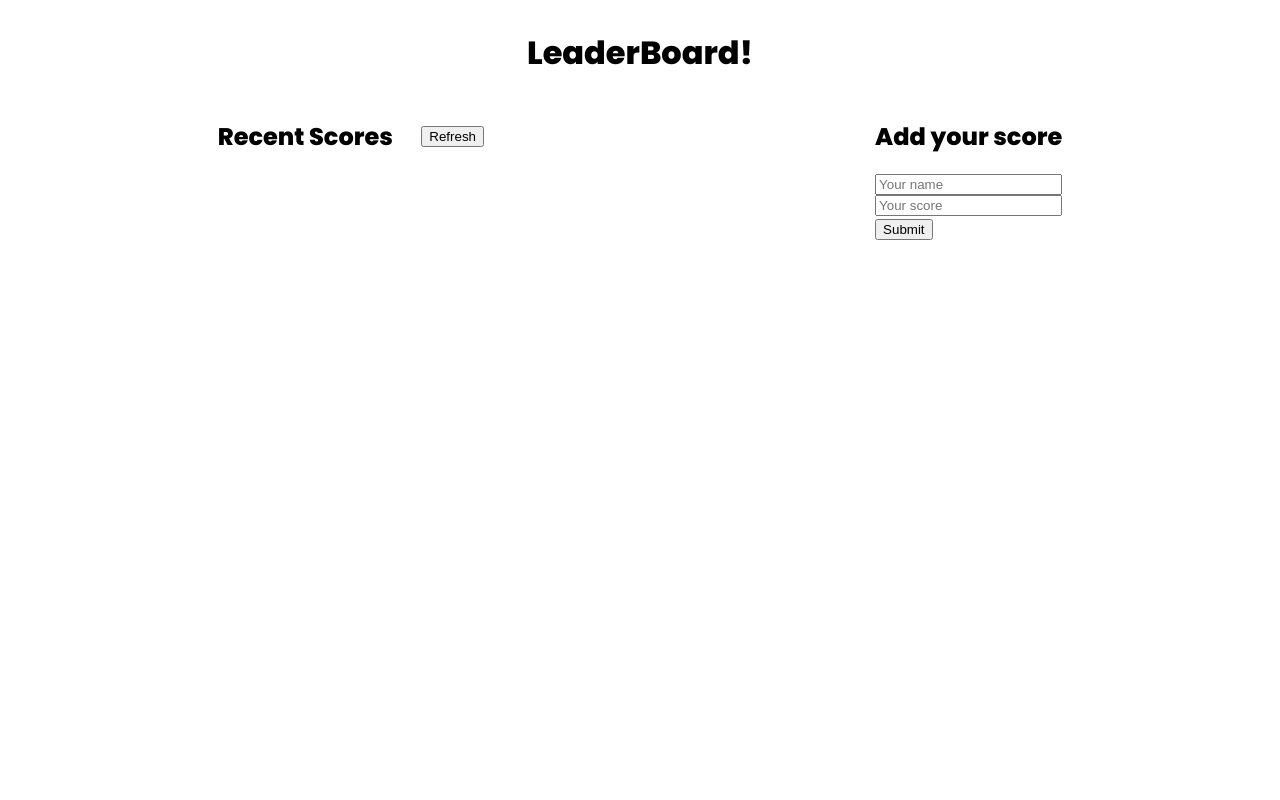
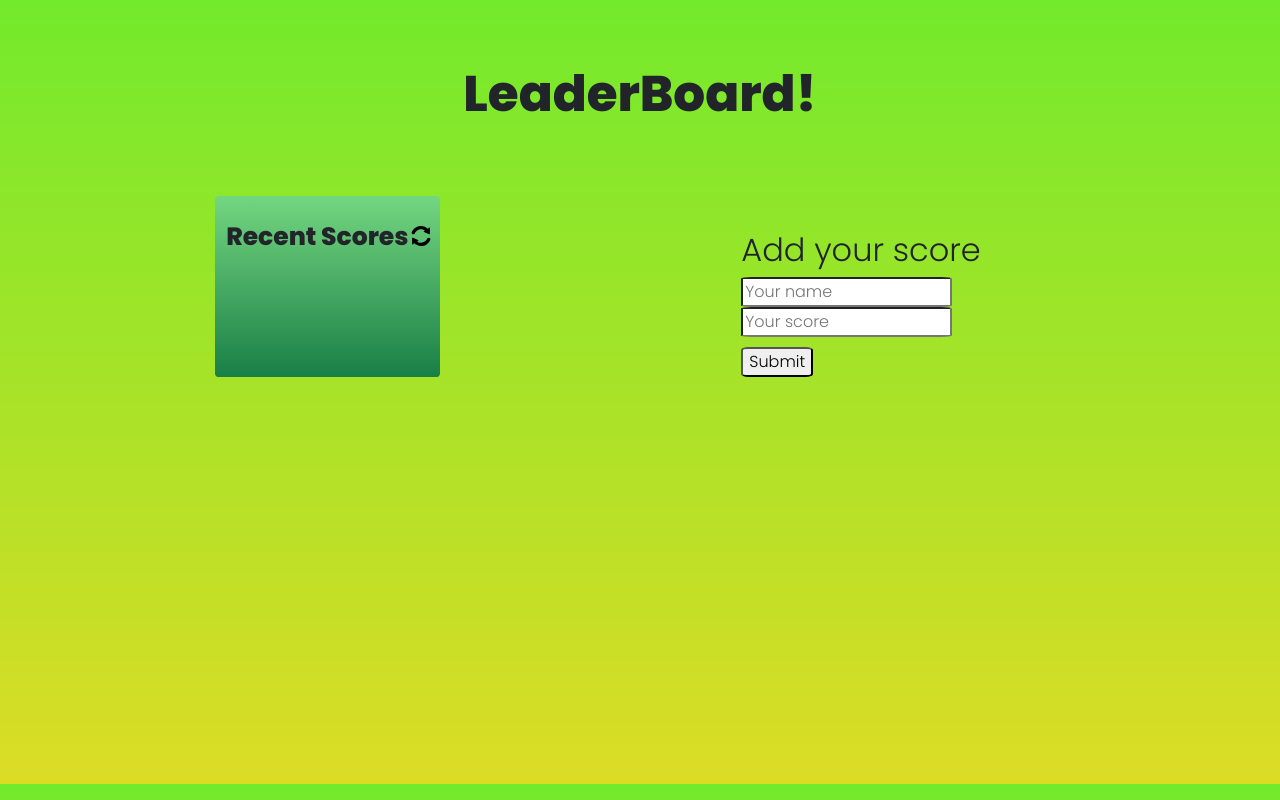
Before and after one commit to gealsanchez/LeaderBoard, a website built with webpack: page src/index.html in a window 1280 px wide. Built offline with nearby package versions, Linux system fonts and the light colour scheme; no server answers.

Commit message:
Style.css updated Final touches

```diff
--- a/src/index.html
+++ b/src/index.html
@@ -4,6 +4,8 @@
 <head>
   <meta charset="UTF-8">
   <meta name="viewport" content="width=device-width, initial-scale=1.0">
+  <link href="https://cdn.jsdelivr.net/npm/bootstrap@5.0.1/dist/css/bootstrap.min.css" rel="stylesheet"
+        integrity="sha384-+0n0xVW2eSR5OomGNYDnhzAbDsOXxcvSN1TPprVMTNDbiYZCxYbOOl7+AMvyTG2x" crossorigin="anonymous" />
   <title>LeaderBoard</title>
 </head>
 
@@ -12,11 +14,11 @@
   <header>
     <h1>LeaderBoard!</h1>
   </header>
+
   <div class="board">
     <div class="left-side">
       <div class="score-head">
-        <h2>Recent Scores</h2>
-        <button id="reload">Refresh</button>
+        <span>Recent Scores</span>
       </div>
       <section class="scores">
       </section>
--- a/src/index.js
+++ b/src/index.js
@@ -2,9 +2,16 @@ import './style.css';
 import getData from './modules/getData.js';
 import scoreBoard from './modules/scoreBoard.js';
 import postData from './modules/postData.js';
+import imgReload from './images/refresh.svg';
+
+const reloadDiv = document.querySelector('.score-head');
+const myReload = new Image();
+myReload.src = imgReload;
+myReload.className = 'reload';
+reloadDiv.appendChild(myReload);
 
 const form = document.querySelector('.add-score');
-const reload = document.querySelector('#reload');
+const reload = document.querySelector('.reload');
 
 const showScore = async () => {
   const data = await getData();
--- a/src/modules/scoreBoard.js
+++ b/src/modules/scoreBoard.js
@@ -1,9 +1,9 @@
 const board = document.querySelector('.scores');
 
 const scoreBoard = (name, number) => {
-  const p = document.createElement('p');
-  p.innerHTML = `${name}: ${number}`;
-  board.appendChild(p);
+  const div = document.createElement('div');
+  div.innerHTML = `${name}: ${number}`;
+  board.appendChild(div);
 };
 
 export default scoreBoard;
--- a/src/style.css
+++ b/src/style.css
@@ -1,39 +1,88 @@
 @import url('https://fonts.googleapis.com/css2?family=Crete+Round:ital@0;1&family=Inter:wght@200;300;400;500;600;700&family=Poppins:wght@200;300;600;800&family=Roboto:wght@700&display=swap');
 
 body {
+  height: 90vh;
   font-family: 'Poppins', serif;
+  background: rgba(129, 175, 86, 0.5);
+  background-image: linear-gradient(rgba(106, 236, 30, 0.9), rgba(224, 221, 22, 0.9));
 }
 
-.scores p:nth-child(odd) {
+.scores {
+  margin-top: 5%;
+}
+
+.scores div:nth-child(odd) {
   background: rgb(215, 214, 214);
 }
 
-.scores p:nth-child(even) {
+.scores div:nth-child(even) {
   background: #fff;
 }
 
+.score-head span {
+  font-size: 25px;
+  font-weight: bolder;
+  margin-right: 1%;
+  white-space: nowrap;
+}
+
 header {
+  margin-top: 5%;
   display: flex;
   justify-content: center;
 }
 
+header h1 {
+  font-size: 50px;
+  font-weight: bold;
+}
+
 .score-head {
   display: flex;
-  width: 120%;
+  padding: 5% 0%;
 }
 
-.score-head button {
-  height: 5%;
+.score-head img {
   align-self: center;
-  margin-left: 10%;
+  height: 20px;
+  cursor: pointer;
 }
 
 .board {
   display: flex;
   justify-content: space-around;
+  padding: 5%;
 }
 
 .add-score {
   display: flex;
   flex-direction: column;
 }
+
+.left-side {
+  padding: 1%;
+  border-radius: 2%;
+  width: fit-content;
+  font-size: 20px;
+  background-image: linear-gradient(rgba(84, 196, 224, 0.473), rgba(8, 116, 74, 0.9));
+}
+
+form input {
+  width: 65%;
+}
+
+.add-the-score {
+  padding-top: 3%;
+}
+
+#score {
+  margin-bottom: 3%;
+}
+
+#submit {
+  border-radius: 10%;
+}
+
+input {
+  border-radius: 5%;
+}
```
Also changed, not shown: src/images/background.jpg (added), src/images/refresh.svg (added).
